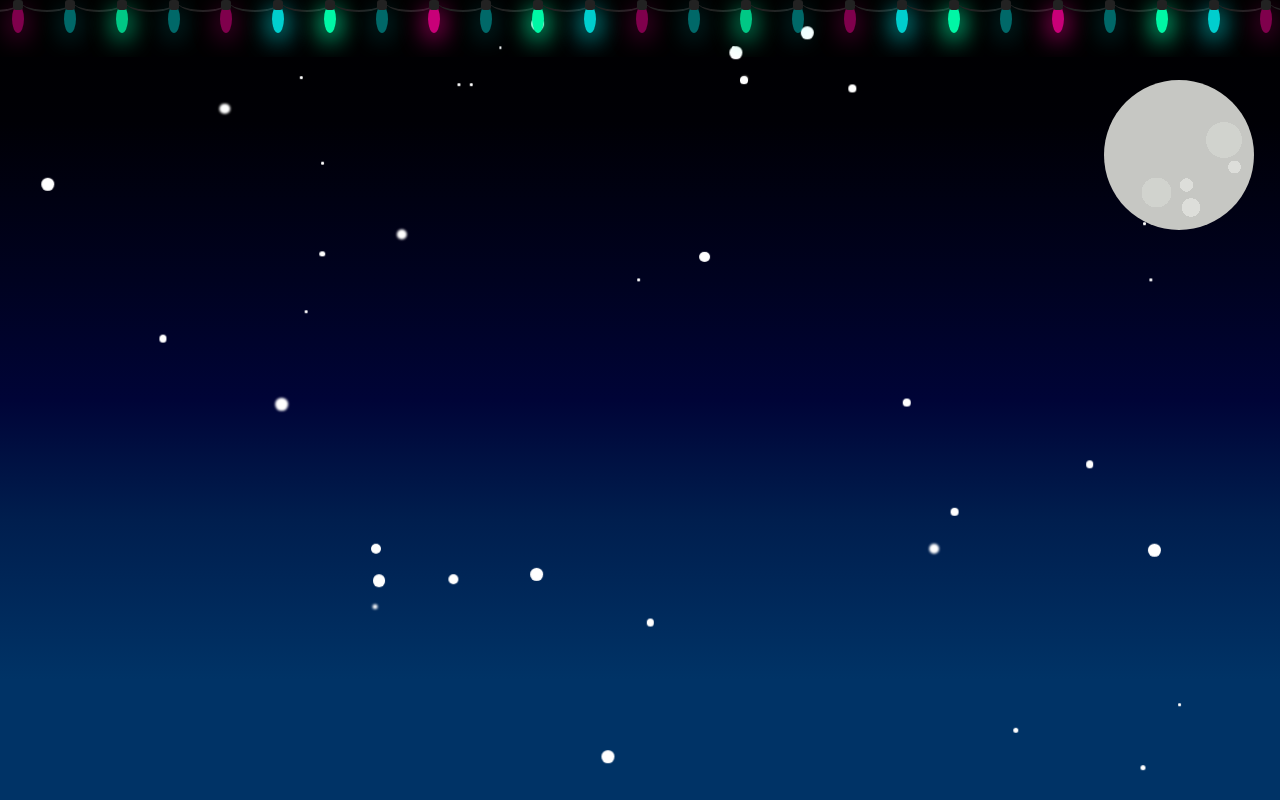
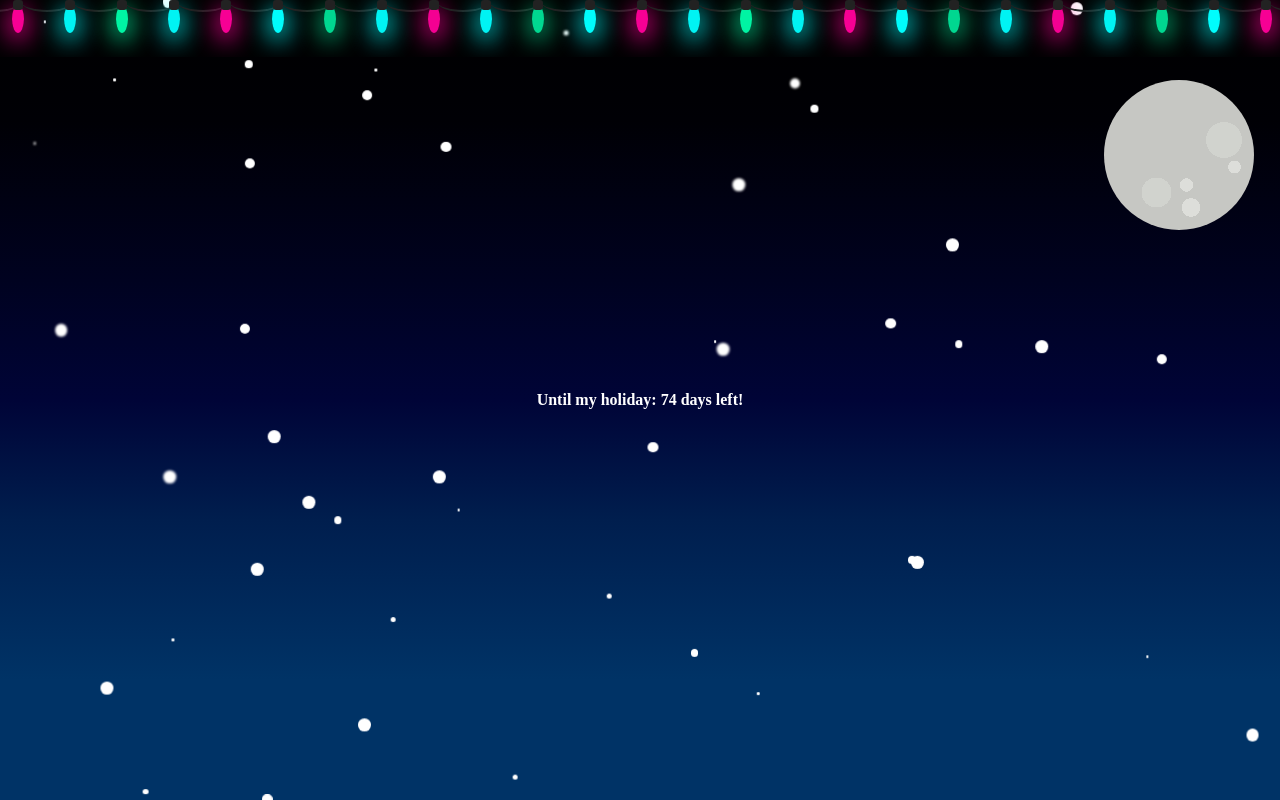
Before and after one commit to kubraguler/christmas-challenge, a React (Create React App) app: page / in a window 1280 px wide. Built offline with nearby package versions, Linux system fonts and the light colour scheme.

Commit message:
Added date component

```diff
--- a/src/components/Reindeer/Reindeer.js
+++ b/src/components/Reindeer/Reindeer.js
@@ -1,12 +1,39 @@
 import "./Reindeer.scss";
-import image from "../../assets/images/deer-jumping.svg";
+// import image from "../../assets/images/deer-jumping.svg";
 
-const Reindeer = () => {
+const CalculateDate = () => {
+	const currentDate = new Date();
+	const myDate = new Date();
+	myDate.setFullYear(2022, 11, 13);
+
+	let timeLeft = myDate - currentDate;
+	timeLeft = timeLeft / 1000;
+
+	let seconds = Math.floor(timeLeft % 60);
+	timeLeft = timeLeft / 60;
+
+	let minutes = Math.floor(timeLeft % 60);
+	timeLeft = timeLeft / 60;
+
+	let hours = Math.floor(timeLeft % 24);
+	let days = Math.floor(timeLeft / 24);
+
+	console.log(days + " days, " + hours + " hours, " + minutes + " minutes, and " + seconds + " seconds");
+
 	return (
-		<div className='reindeer'>
-			<img className='reindeer-icon' src={image} alt='reindeer' />
+		<div className='days'>
+			<b>Until my holiday: {days} days left!</b>
 		</div>
 	);
 };
 
-export default Reindeer;
+// const Reindeer = () => {
+// 	return (
+
+// 		<div className='reindeer'>
+// 			<img className='reindeer-icon' src={image} alt='reindeer' />
+// 		</div>
+// 	);
+// };
+
+export default CalculateDate;
--- a/src/components/Reindeer/Reindeer.scss
+++ b/src/components/Reindeer/Reindeer.scss
@@ -26,27 +26,38 @@
 
 @keyframes jump {
   0% {
-    transform: scale(1, 1) translate(0, 0);
+    transform: scale(1) translate(0, 0);
   }
 
   13% {
-    transform: scale(1.3, 1.3) translate(-50%, -50%);
+    transform: scale(1.1) translate(-50%, -50%);
   }
 
   33% {
-    transform: scale(1.6, 1.6) translate(-100%, 100%);
+    transform: scale(1.2) translate(-100%, 100%);
   }
 
   53% {
-    transform: scale(1.9, 1.9) translate(-150%, 50%);
+    transform: scale(1.3) translate(-150%, 50%);
   }
 
   73% {
-    transform: scale(1.9, 1.9) translate(-250%, 150%);
+    transform: scale(1.4) translate(-250%, 100%);
   }
 
   100% {
-    transform: scale(2, 2) translate(-350%, 250%) rotateY(-180deg);
+    transform: scale(1.8) translate(-180%, 100%) rotateY(-180deg);
   }
 
 }
+
+.days {
+  width: 100vw;
+  height: 100vh;
+  margin: 0 auto;
+  display: flex;
+  align-items: center;
+  justify-content: center;
+  text-align: center;
+  color: #fff;
+}
```
Also changed, not shown: src/assets/images/Bubble_for_speech.svg (added).
